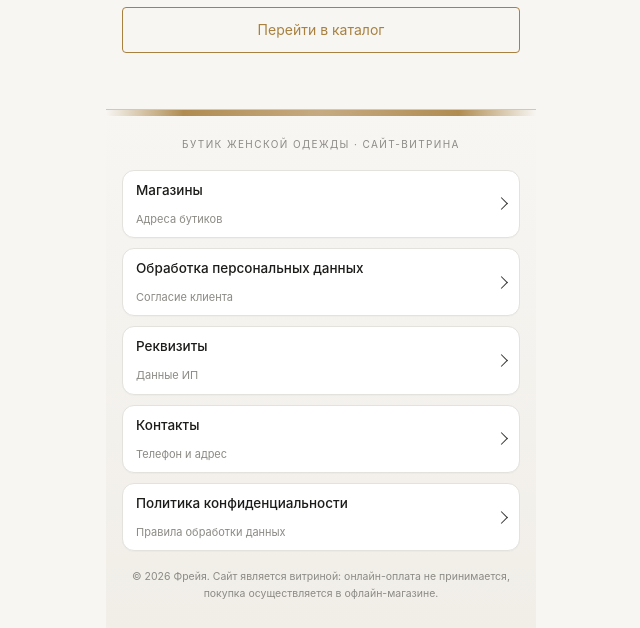
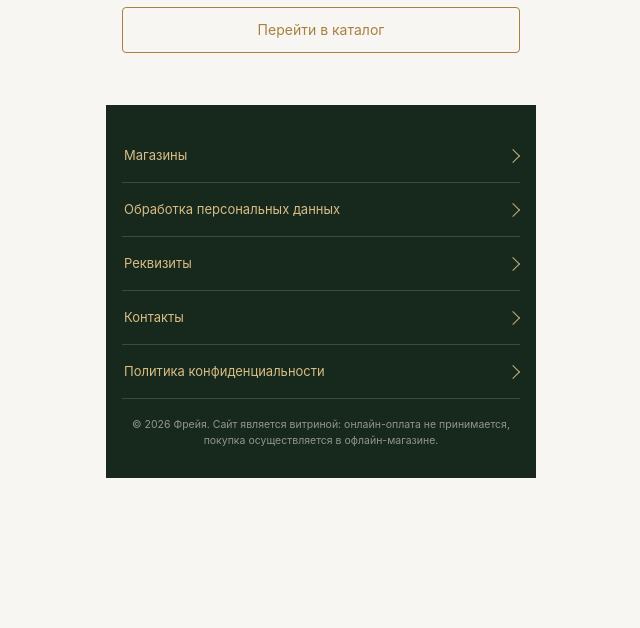
Before and after one commit to Kooleye/freya-boutique, a website: page public/index.html in a window 1280 px wide. Shown: the part 967-1595 px from the top of the page, without its empty margins (319-959 px from the left). After the commit the page ends 1445 px from the top, so only its background shows below. Drawn offline with nearby package versions, Linux system fonts and the light colour scheme; no server answers.

Commit message:
замена подвала

```diff
--- a/public/index.html
+++ b/public/index.html
@@ -255,20 +255,14 @@
 
 <!-- ============ ПОДВАЛ САЙТА ============ -->
 <footer class="site-footer" id="siteFooter">
-  <div class="footer-divider" aria-hidden="true"></div>
-  <div class="footer-inner">
-    <p class="footer-subtitle">Бутик женской одежды · сайт-витрина</p>
-
-    <nav class="footer-nav" aria-label="Информация о магазине">
-      <a class="footer-link" href="#/shops"><span>Магазины</span><i>Адреса бутиков</i></a>
-      <a class="footer-link" href="#/personal"><span>Обработка персональных данных</span><i>Согласие клиента</i></a>
-      <a class="footer-link" href="#/details"><span>Реквизиты</span><i>Данные ИП</i></a>
-      <a class="footer-link" href="#/contacts"><span>Контакты</span><i>Телефон и адрес</i></a>
-      <a class="footer-link" href="#/policy"><span>Политика конфиденциальности</span><i>Правила обработки данных</i></a>
-    </nav>
-
-    <p class="footer-copy">© <span id="footerYear">2026</span> Фрейя. Сайт является витриной: онлайн-оплата не принимается, покупка осуществляется в офлайн-магазине.</p>
-  </div>
+  <nav class="footer-nav" aria-label="Информация о магазине">
+    <a href="#/shops">Магазины</a>
+    <a href="#/personal">Обработка персональных данных</a>
+    <a href="#/details">Реквизиты</a>
+    <a href="#/contacts">Контакты</a>
+    <a href="#/policy">Политика конфиденциальности</a>
+  </nav>
+  <p class="footer-copy">© <span id="footerYear">2026</span> Фрейя. Сайт является витриной: онлайн-оплата не принимается, покупка осуществляется в офлайн-магазине.</p>
 </footer>
 
 <!-- ============ БОКОВОЕ МЕНЮ КАТАЛОГА (три полоски слева вверху) ============ -->
--- a/public/style.css
+++ b/public/style.css
@@ -1295,3 +1295,70 @@ body.is-pdp .site-footer { display: none !important; }
   background: #F2EADB !important;
   transform: translateY(1px);
 }
+
+
+/* Возврат старого тёмного подвала без крупного названия «Фрейя» */
+.site-footer {
+  margin-top: 24px !important;
+  padding: 24px var(--pad) calc(28px + env(safe-area-inset-bottom)) !important;
+  background: var(--green-header) !important;
+  color: #F6F0E5 !important;
+  border-top: 0 !important;
+}
+body.is-pdp .site-footer { display: none !important; }
+.site-footer .footer-brand,
+.site-footer .footer-subtitle,
+.site-footer .footer-divider,
+.site-footer .footer-inner > .footer-brand {
+  display: none !important;
+}
+.footer-inner { padding: 0 !important; }
+.footer-nav {
+  display: grid !important;
+  gap: 0 !important;
+  margin: 0 !important;
+}
+.footer-nav a,
+.footer-link {
+  min-height: 54px !important;
+  display: flex !important;
+  align-items: center !important;
+  justify-content: space-between !important;
+  padding: 0 2px !important;
+  border: 0 !important;
+  border-bottom: 1px solid rgba(216, 188, 133, .22) !important;
+  border-radius: 0 !important;
+  background: transparent !important;
+  box-shadow: none !important;
+  color: var(--gold-logo) !important;
+  font-size: 13px !important;
+  line-height: 1.25 !important;
+  text-decoration: none !important;
+}
+.footer-nav a::after,
+.footer-link::after {
+  content: "" !important;
+  width: 9px !important;
+  height: 9px !important;
+  border-right: 1.5px solid currentColor !important;
+  border-bottom: 1.5px solid currentColor !important;
+  transform: rotate(-45deg) !important;
+  opacity: .9 !important;
+  flex: 0 0 auto !important;
+}
+.footer-nav a span,
+.footer-link span {
+  display: inline !important;
+  color: inherit !important;
+  font-size: inherit !important;
+  font-weight: inherit !important;
+}
+.footer-nav a i,
+.footer-link i { display: none !important; }
+.footer-copy {
+  margin: 18px 0 0 !important;
+  color: rgba(246, 240, 229, .55) !important;
+  font-size: 10.5px !important;
+  line-height: 1.55 !important;
+  text-align: center !important;
+}
```
